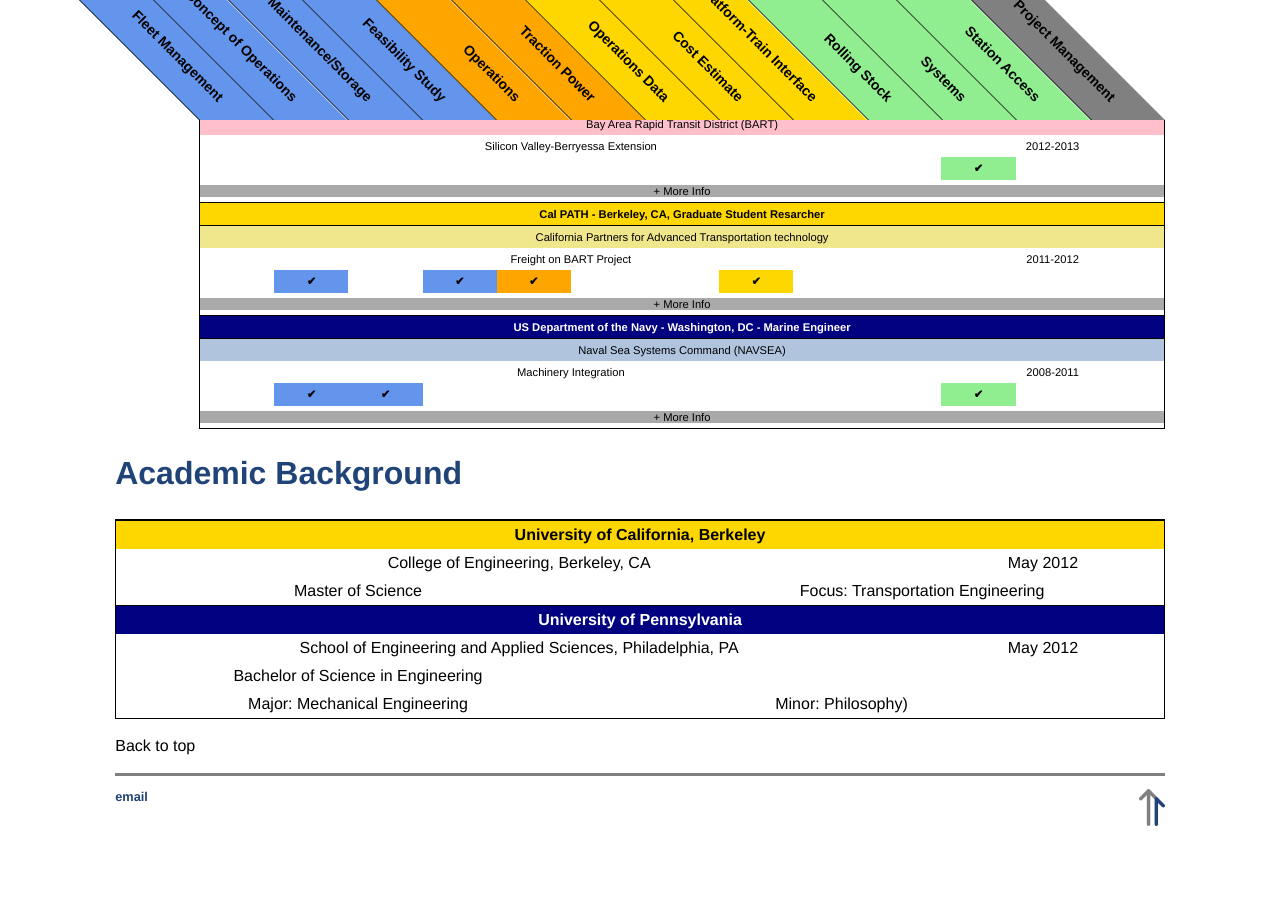
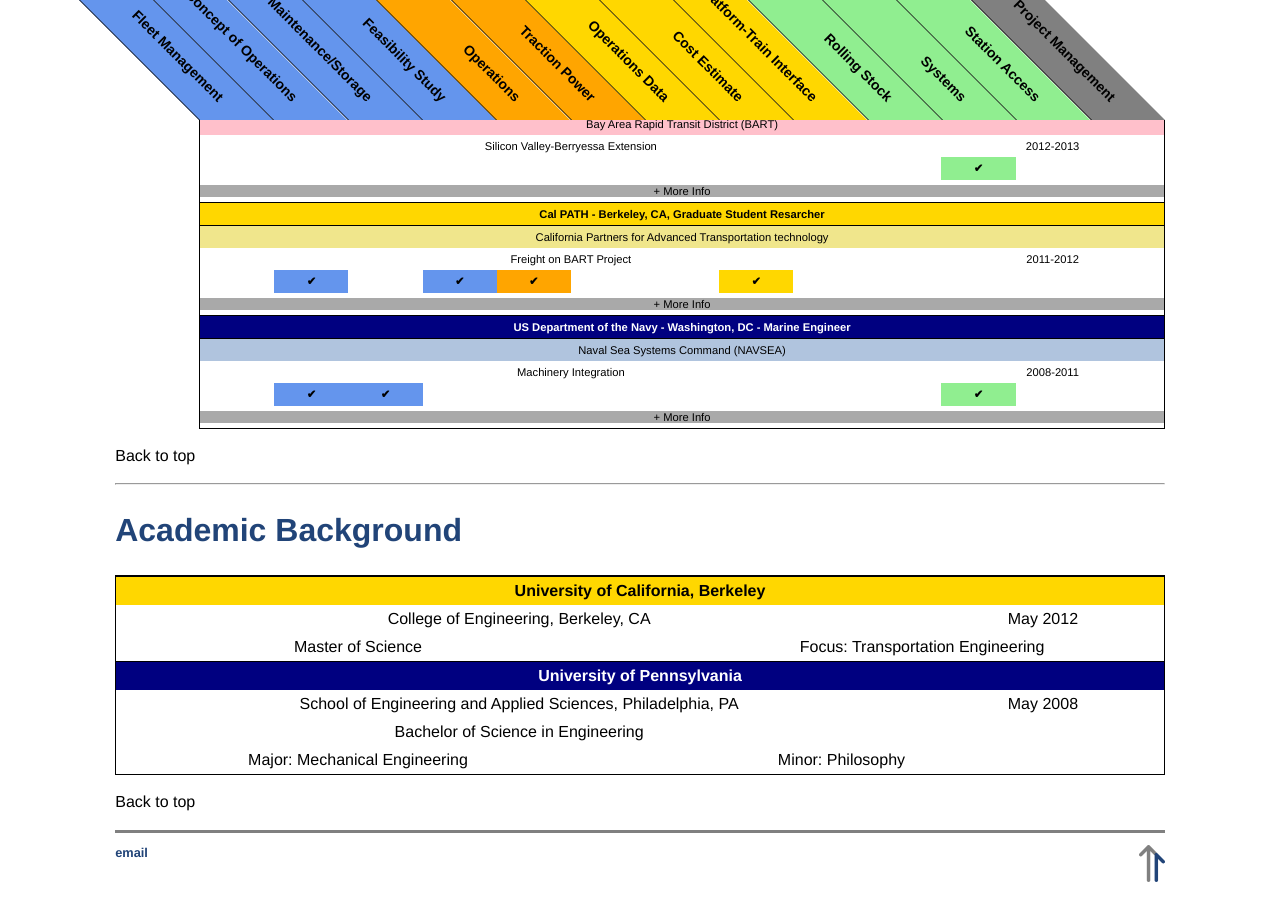
Before and after one commit to transited/transited.github.io, a Jekyll site: the page built from cv2.html, in a window 1280 px wide and 900 px high, scrolled down 2132 px. Built offline with Jekyll 4.4.1, drawn with Linux system fonts in a browser that asks for light colours; before the commit the page ends 2976 px from its top, so only the background shows below that.

Commit message:
format edu

```diff
--- a/cv2.html
+++ b/cv2.html
@@ -320,6 +320,8 @@
       </div>
     </div>
   </div>
+  <p>Back to top</p>
+  <hr>
   <h2 id="Edu">Academic Background</h2>
   <div class="edu-container">
     <div class="cal">University of California, Berkeley</div>
@@ -330,11 +332,11 @@
     <div class="focus">Focus: Transportation Engineering</div>
     <div class="navy">University of Pennsylvania</div>
     <div class="proj">School of Engineering and Applied Sciences, Philadelphia, PA</div>
-    <div class="jobdate">May 2012</div>
-    <div class="focus">Bachelor of Science in Engineering</div>
-    <div style="grid-column:span 7"></div>
+    <div class="jobdate">May 2008</div>
+    <div class="proj">Bachelor of Science in Engineering</div>
+    <div style="grid-column:span 3"></div>
     <div class="focus">Major: Mechanical Engineering</div>
-    <div class="focus">Minor: Philosophy)</div>
+    <div class="focus">Minor: Philosophy</div>
   </div>
   <p>Back to top</p>
 </div><!-- /.blurb -->
```
